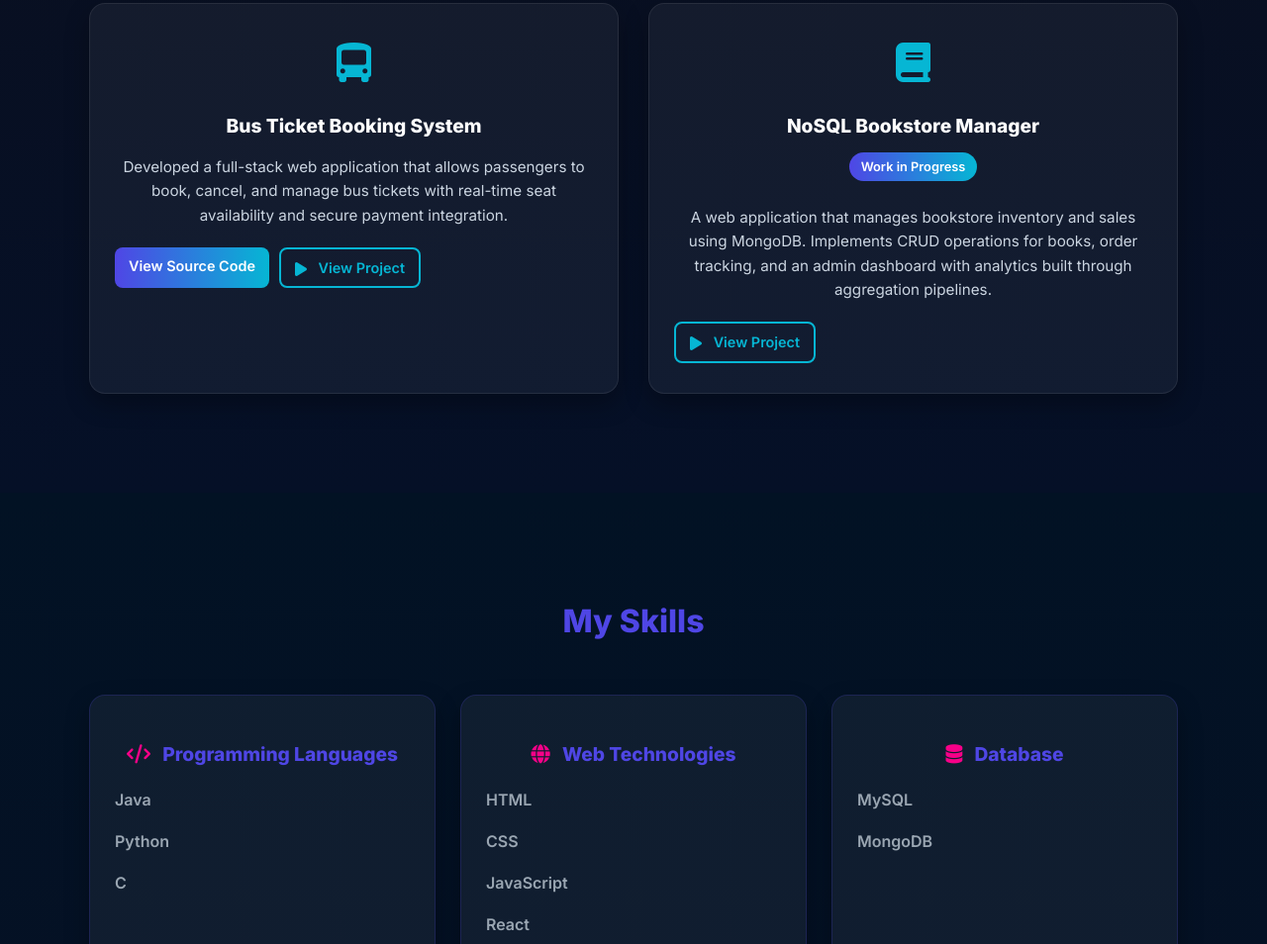
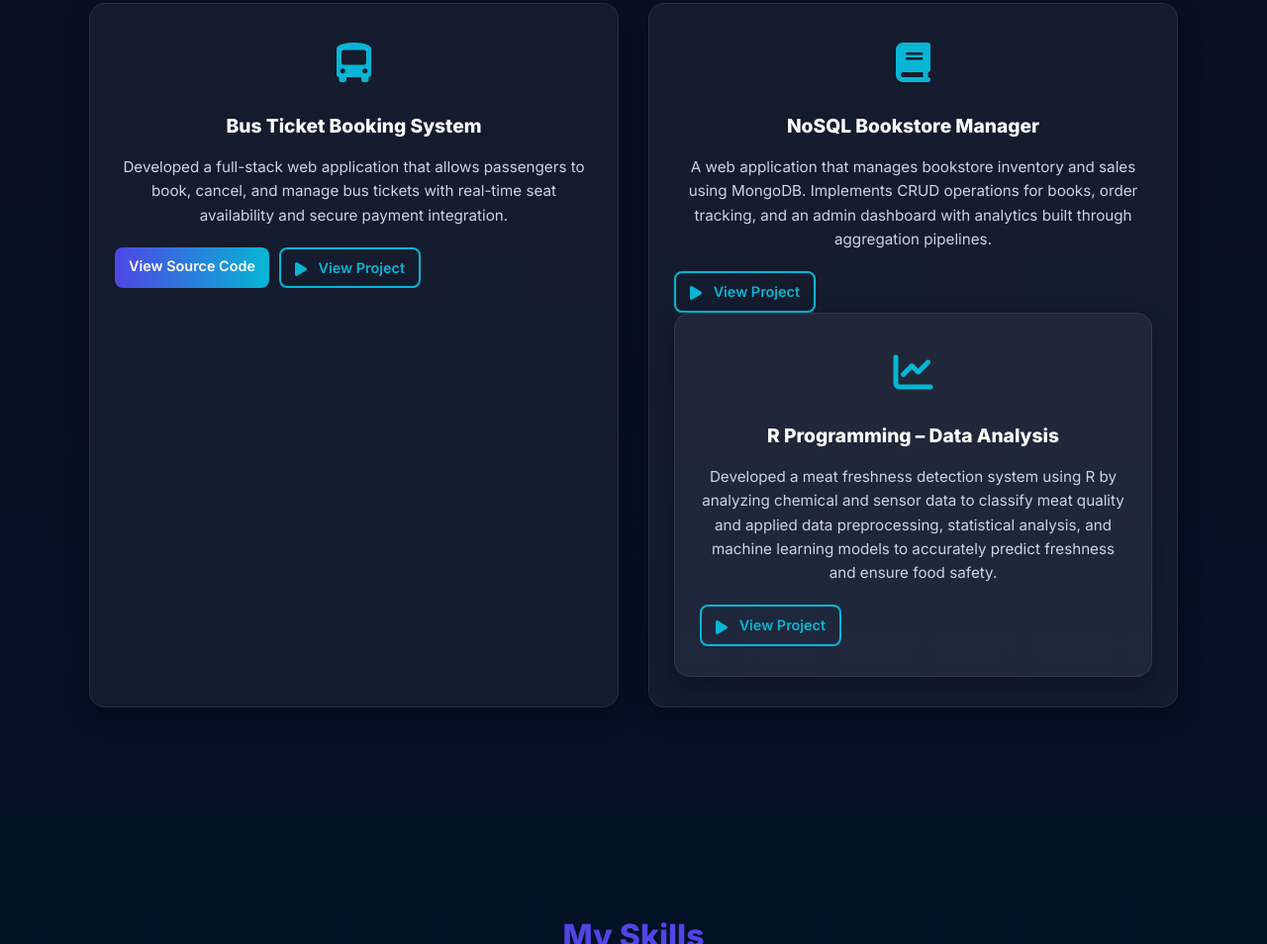
Before and after one commit to Deepappriya/Deepappriya.github.io, a plain HTML site: page index.html in a window 1280 px wide. Shown: the part 1916-2870 px from the top of the page at 99% size. Drawn offline with Linux system fonts and the light colour scheme.

```diff
--- a/index.html
+++ b/index.html
@@ -114,7 +114,7 @@
     <i class="fa-solid fa-book"></i>
   </div>
   <h3>NoSQL Bookstore Manager</h3>
-        <div class="project-status">Work in Progress</div>
+        <!-- <div class="project-status">Work in Progress</div> -->
          <p>
     A web application that manages bookstore inventory and sales using MongoDB.
     Implements CRUD operations for books, order tracking, and an admin dashboard
@@ -136,6 +136,25 @@
   </div>
 </div>
         </div>
+          <!-- Project 4 -->
+<div class="project-card reveal">
+  <div class="project-icon">
+    <i class="fa-solid fa-chart-line"></i>
+  </div>
+
+  <h3>R Programming – Data Analysis</h3>
+
+  <p>
+    Developed a meat freshness detection system using R by analyzing chemical and sensor data to classify meat quality and applied data preprocessing, statistical analysis, and machine learning models to accurately predict freshness and ensure food safety.
+  </p>
+
+  <div class="project-buttons">
+    <a href="#" class="btn small secondary video-btn" data-video="rproject.mp4">
+      <i class="fa-solid fa-play"></i> View Project
+    </a>
+  </div>
+</div>
+
       </div>
     </div>
   </div>
```
